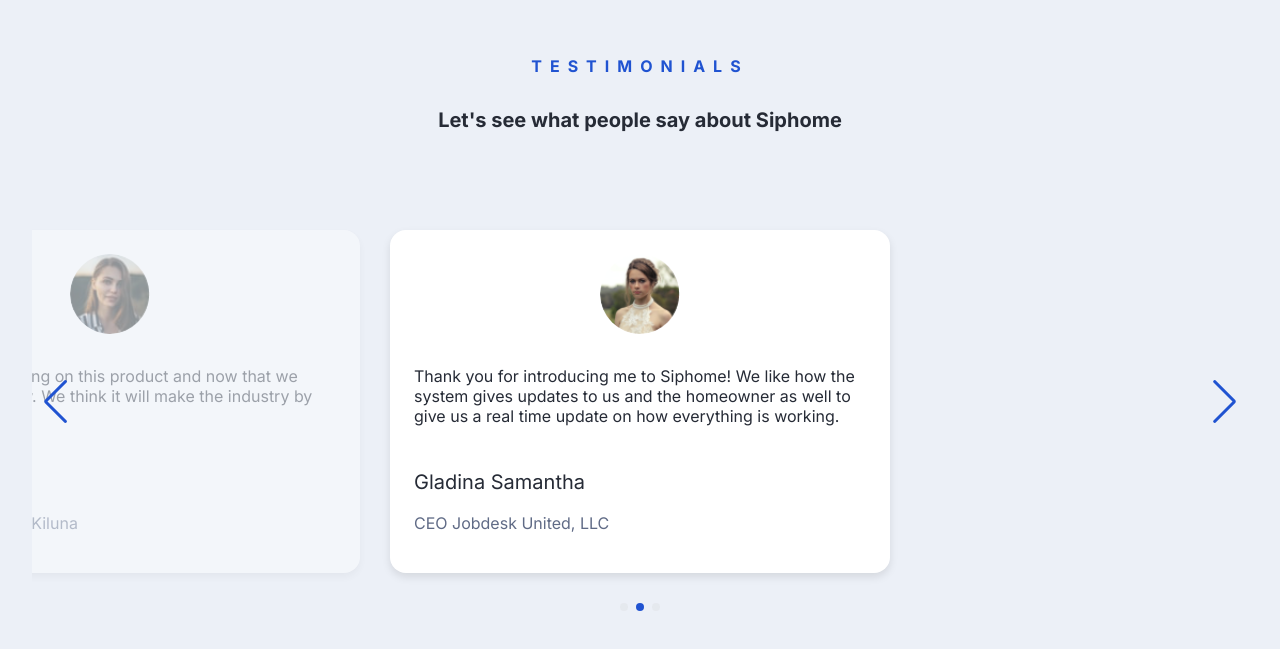
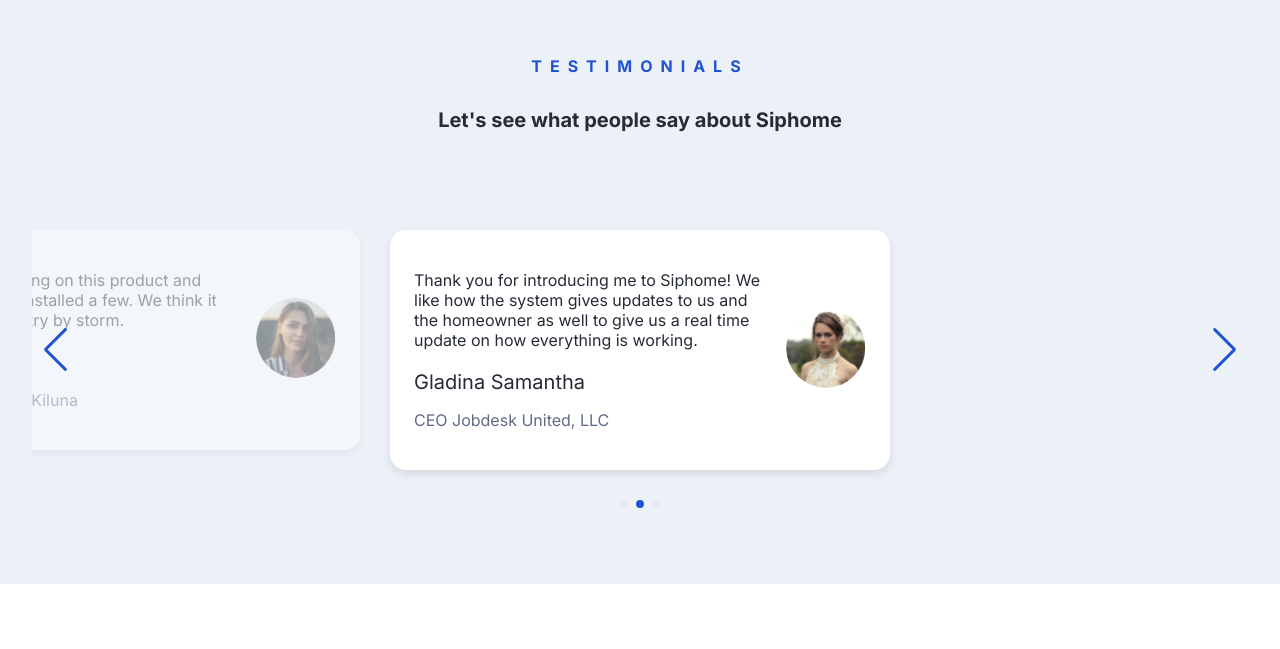
Before and after one commit to Ayyubiy90/siphome, a React (Create React App) app: page / in a window 1280 px wide. Shown: the part 3745-4394 px from the top of the page. After the commit the page ends 4329 px from the top, so only its background shows below. Built offline with nearby package versions, Linux system fonts and the light colour scheme.

Commit message:
Placed content on the left side Place photo on the rigt side Vertically center the content and photo

```diff
--- a/src/components/Testimonial.js
+++ b/src/components/Testimonial.js
@@ -58,14 +58,18 @@ const Testimonial = () => {
         {testimonials.map((testimonial, index) => (
           <SwiperSlide key={index} className="testimonial-slide">
             <div className="testimonial-card">
-              <img
-                src={testimonial.photo}
-                alt={`Testimonial from ${testimonial.name}`}
-                className="testimonial-photo"
-              />
-              <p className="testimonial-message">{testimonial.message}</p>
-              <p className="testimonial-name">{testimonial.name}</p>
-              <p className="testimonial-role">{testimonial.role}</p>
+              <div className="testimonial-content">
+                <p className="testimonial-message">{testimonial.message}</p>
+                <p className="testimonial-name">{testimonial.name}</p>
+                <p className="testimonial-role">{testimonial.role}</p>
+              </div>
+              <div className="testimonial-photo-container">
+                <img
+                  src={testimonial.photo}
+                  alt={`Testimonial from ${testimonial.name}`}
+                  className="testimonial-photo"
+                />
+              </div>
             </div>
           </SwiperSlide>
         ))}
--- a/src/styles/components/Testimonial.css
+++ b/src/styles/components/Testimonial.css
@@ -43,28 +43,36 @@
 .testimonial-card {
   background-color: #ffffff;
   box-shadow: 0 4px 8px rgba(0, 0, 0, 0.1);
-  border-radius: 1rem; /* Reduced border-radius for more rectangular shape */
+  border-radius: 1rem;
   padding: 1.5rem;
   text-align: left;
   position: relative;
   display: flex;
-  flex-direction: column;
+  flex-direction: row; /* Change to row layout */
+  align-items: center; /* Vertically center items */
   height: 100%;
+}
+
+.testimonial-content {
+  flex: 1; /* Take up remaining space */
+  padding-right: 1.5rem; /* Add some space between content and photo */
+}
+
+.testimonial-photo-container {
+  flex-shrink: 0; /* Prevent photo from shrinking */
 }
 
 .testimonial-photo {
   width: 80px;
   height: 80px;
   border-radius: 50%;
-  margin-bottom: 1rem;
-  align-self: center; /* Center the photo */
+  margin-bottom: 0; /* Remove bottom margin */
 }
 
 .testimonial-message {
   color: #262b36;
   font-size: 1rem;
-  margin-bottom: 1.5rem;
-  flex-grow: 1; /* Allow message to take up remaining space */
+  margin-bottom: 1rem;
 }
 
 .testimonial-name {
```
